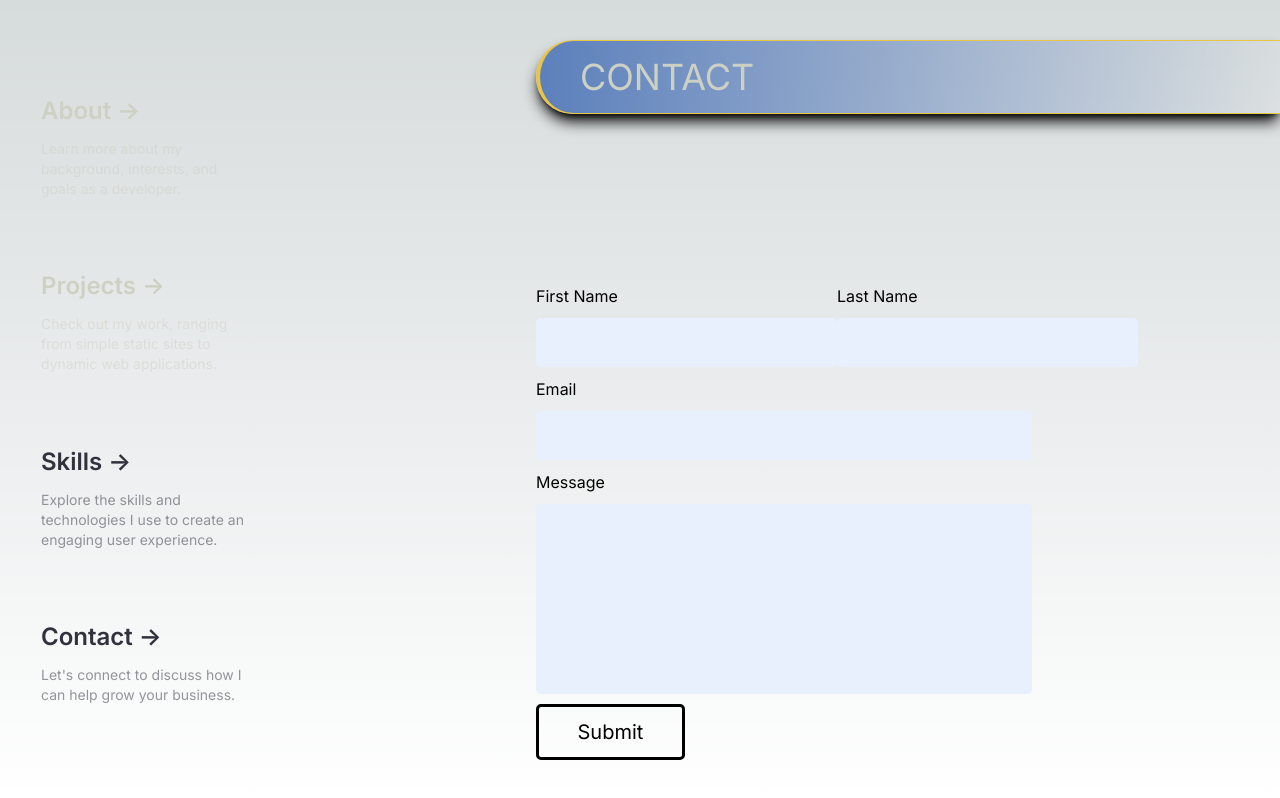
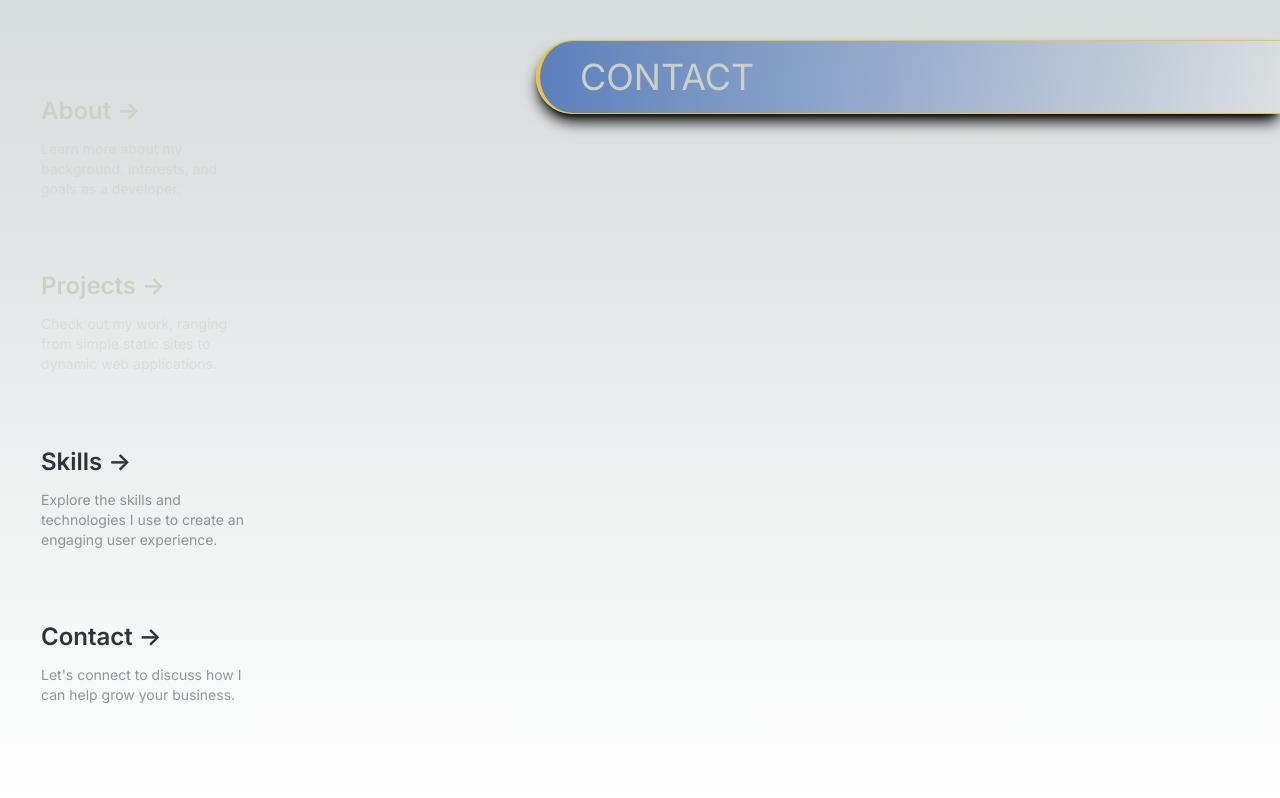
Before and after one commit to Jstanion/Portfolio, a Next.js app: page /contact in a window 1280 px wide. Built offline with nearby package versions, Linux system fonts and the light colour scheme.

Commit message:
commented out contact form code causing console errors

```diff
--- a/app/contact/page.js
+++ b/app/contact/page.js
@@ -2,8 +2,8 @@ import React from "react";
 import Styles from "./styles.module.css";
 
 export default function Project() {
+
   return (
-    <>
     <div className="flex flex-col justify-between items-center w-full">
       <div className="flex justify-end w-full">
         <div className="flex justify-end w-full">
@@ -12,53 +12,53 @@ export default function Project() {
           </h1>
         </div>
       </div>
-        <form className={`${Styles.container} w-1/2`}>
-          <div className={Styles.name}>
-            <div>
-              <label htmlFor="frm-first">First Name</label>
-              <input
-                id="frm-first"
-                type="text"
-                name="first"
-                autoComplete="given-name"
-                required
-              />
     </div>
-            <div>
-              <label htmlFor="frm-last">Last Name</label>
-              <input
-                id="frm-last"
-                type="text"
-                name="last"
-                autoComplete="family-name"
-                required
-              />
-            </div>
-          </div>
-          <div className={`email ${Styles.block}`}>
-            <label htmlFor="frm-email">Email</label>
-            <input
-              id="frm-email"
-              type="email"
-              name="email"
-              autoComplete="email"
-              required
-            />
-          </div>
-          <div className={`message ${Styles.block}`}>
-            <label htmlFor="frm-message">Message</label>
-            <textarea
-              id="frm-message"
-              className={Styles.textarea}
-              rows="6"
-              name="message"
-            ></textarea>
-          </div>
-          <div className={`button ${Styles.block}`}>
-            <button type="submit">Submit</button>
-          </div>
-        </form>
-      </div>
-    </>
     );
 }
+
+    // <form className={`${Styles.container} w-1/2`}>
+    //   <div className={Styles.name}>
+    //     <div>
+    //       <label htmlFor="frm-first">First Name</label>
+    //       <input
+    //         id="frm-first"
+    //         type="text"
+    //         name="first"
+    //         autoComplete="given-name"
+    //         required
+    //       />
+    //     </div>
+    //     <div>
+    //       <label htmlFor="frm-last">Last Name</label>
+    //       <input
+    //         id="frm-last"
+    //         type="text"
+    //         name="last"
+    //         autoComplete="family-name"
+    //         required
+    //       />
+    //     </div>
+    //   </div>
+    //   <div className={`email ${Styles.block}`}>
+    //     <label htmlFor="frm-email">Email</label>
+    //     <input
+    //       id="frm-email"
+    //       type="email"
+    //       name="email"
+    //       autoComplete="email"
+    //       required
+    //     />
+    //   </div>
+    //   <div className={`message ${Styles.block}`}>
+    //     <label htmlFor="frm-message">Message</label>
+    //     <textarea
+    //       id="frm-message"
+    //       className={Styles.textarea}
+    //       rows="6"
+    //       name="message"
+    //     ></textarea>
+    //   </div>
+    //   <div className={`button ${Styles.block}`}>
+    //     <button type="submit">Submit</button>
+    //   </div>
+    // </form>
--- a/app/contact/styles.module.css
+++ b/app/contact/styles.module.css
@@ -1,10 +1,13 @@
-.block {
+
+
+/* .block {
   display: flex;
   flex-direction: column;
 }
 
 .name {
   display: flex;
+  flex-wrap: wrap;
   flex-direction: row;
   justify-content: space-between;
 }
@@ -12,20 +15,21 @@
 .container input {
   font-size: 1.2rem;
   margin: 10px 0 10px 0px;
-  border-color: rgb(31, 28, 28);
+  border-color: #4d5061;
   padding: 10px;
   border-radius: 5px;
-  background-color: #e8f0fe;
-  color: black;
+  background-color: #cdd1c4;
+  color: #30323d;
 }
 
 .container textarea {
   margin: 10px 0 10px 0px;
   padding: 5px;
-  border-color: rgb(31, 28, 28);
+  border-color: #4d5061;
   border-radius: 5px;
-  background-color: #e8f0fe;
+  background-color: #cdd1c4;
   font-size: 20px;
+  color: #30323d;
 }
 
 .container h1 {
@@ -42,7 +46,7 @@
   padding: 10px;
   font-size: 20px;
   width: 30%;
-  border: 3px solid black;
+  border: 3px solid #cdd1c4;
   border-radius: 5px;
 }
 
@@ -53,4 +57,4 @@
 
 .textarea {
   resize: none;
-}
+} */
--- a/package.json
+++ b/package.json
@@ -9,6 +9,7 @@
     "lint": "next lint"
   },
   "dependencies": {
+    "mongoose": "^7.6.2",
     "next": "latest",
     "react": "latest",
     "react-dom": "latest",
```
Also changed, not shown: 2 other files (tests, documents, lock files or other folders). Lines whose indentation alone changed are shown as unchanged.
